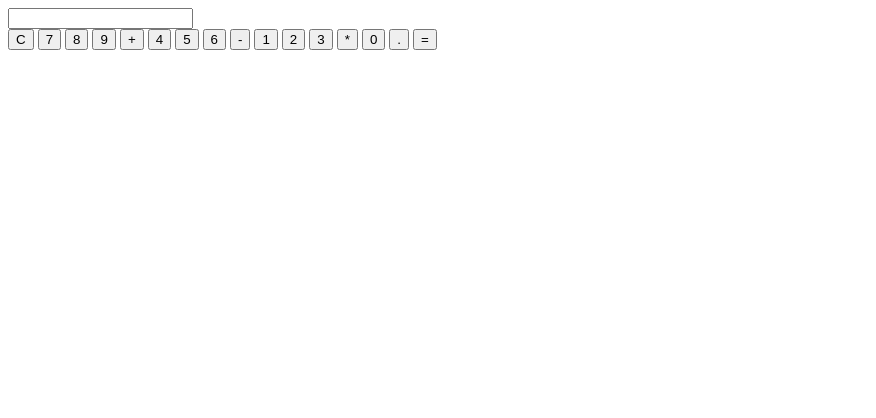
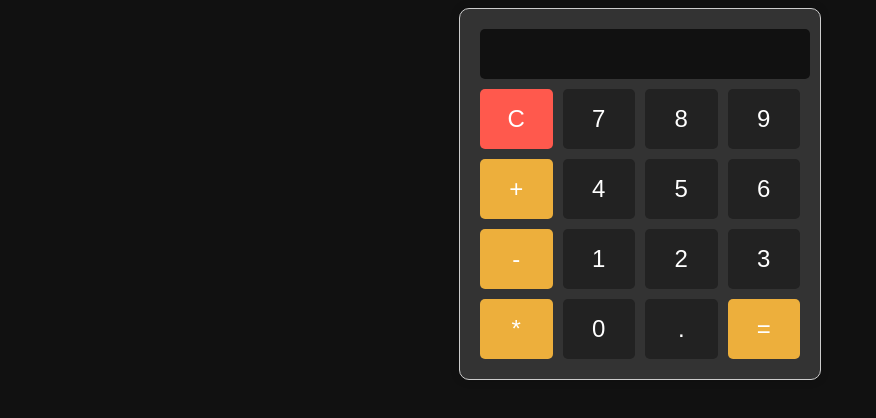
Before and after one commit to diegovega223/Calculadora-con-Javascript, a plain HTML site: page index.html in a window 1280 px wide. Shown: the whole page, without its empty margins (0-876 px from the left). Drawn offline with Linux system fonts and the light colour scheme.

Commit message:
Estilos de calculadora

```diff
--- a/css/styles.css
+++ b/css/styles.css
@@ -0,0 +1,52 @@
+body {
+    background: #111111;
+}
+
+.calculadora {
+    width: 320px;
+    margin: 0 auto;
+    padding: 20px;
+    background-color: #333333;
+    border: 1px solid #ccc;
+    border-radius: 10px;
+    box-shadow: 0 0 10px rgba(0, 0, 0, 0.2);
+    text-align: right;
+}
+
+#pantalla {
+    width: 100%;
+    height: 40px;
+    font-size: 20px;
+    text-align: right;
+    margin-bottom: 10px;
+    border: none;
+    background-color: #111111;
+    color: #ccc;
+    padding: 5px;
+    border-radius: 5px;
+}
+
+.botones {
+    display: grid;
+    grid-template-columns: repeat(4, 1fr);
+    gap: 10px;
+}
+
+.botones button {
+    width: 100%;
+    height: 60px;
+    font-size: 24px;
+    cursor: pointer;
+    background-color: #222222;
+    color: white;
+    border: none;
+    border-radius: 5px;
+}
+
+.botones button.operador {
+    background-color: #edaf3c;
+}
+
+.botones button.c {
+    background-color: #ff594d;
+}
--- a/index.html
+++ b/index.html
@@ -4,27 +4,28 @@
     <meta charset="UTF-8">
     <meta name="viewport" content="width=device-width, initial-scale=1.0">
     <title>Calculadora</title>
+    <link rel="stylesheet" href="css/styles.css">
 </head>
 <body>
-    <div class="calculator">
+    <div class="calculadora">
         <input type="text" id="pantalla" readonly>
-        <div class="buttons">
-            <button onclick="limpiarPantalla()">C</button>
+        <div class="botones">
+            <button onclick="limpiarPantalla()" class="c">C</button>
             <button onclick="agregarValor('7')">7</button>
             <button onclick="agregarValor('8')">8</button>
             <button onclick="agregarValor('9')">9</button>
-            <button onclick="agregarOperador('+')">+</button>
+            <button onclick="agregarOperador('+')" class="operador">+</button>
             <button onclick="agregarValor('4')">4</button>
             <button onclick="agregarValor('5')">5</button>
             <button onclick="agregarValor('6')">6</button>
-            <button onclick="agregarOperador('-')">-</button>
+            <button onclick="agregarOperador('-')" class="operador">-</button>
             <button onclick="agregarValor('1')">1</button>
             <button onclick="agregarValor('2')">2</button>
             <button onclick="agregarValor('3')">3</button>
-            <button onclick="agregarOperador('*')">*</button>
+            <button onclick="agregarOperador('*')" class="operador">*</button>
             <button onclick="agregarValor('0')">0</button>
             <button onclick="agregarDecimal('.')">.</button>
-            <button onclick="calcular()">=</button>
+            <button onclick="calcular()" class="operador">=</button>
         </div>
     </div>
 
```
